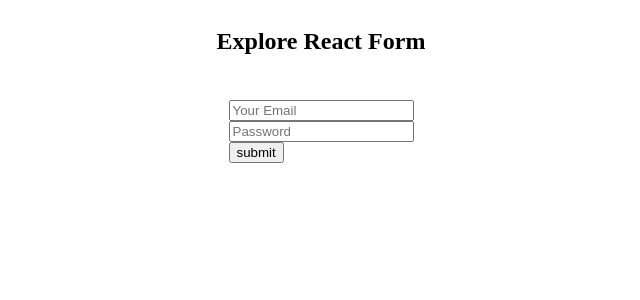
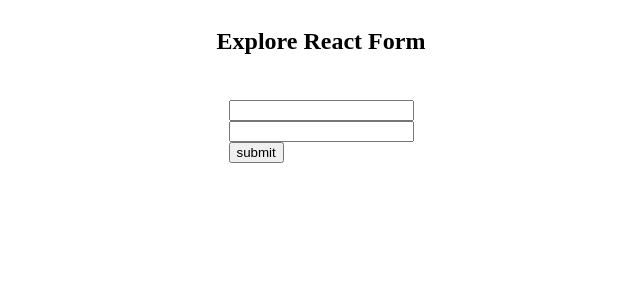
Before and after one commit to mdhafizulislam2004/Form_Data_Using_Submit, a React (Vite) app in the folder Access_Data/: page / in a window 1280 px wide. Shown: the top 300 px of the page, without its empty margins (319-959 px from the left). Built offline with nearby package versions, Linux system fonts and the light colour scheme.

Commit message:
Uncontrolle Section add

```diff
--- a/Access_Data/src/App.jsx
+++ b/Access_Data/src/App.jsx
@@ -1,6 +1,6 @@
 import './App.css'
-import ControlleField from './Components/ControlleField/ControlleField'
-// import UncontrolleField from './Components/UncontrolleField/UncontrolleField'
+// import ControlleField from './Components/ControlleField/ControlleField'
+import UncontrolleField from './Components/UncontrolleField/UncontrolleField'
 // import FormAction from './Components/FormAction/FormAction'
 // import SimpleForm from './Components/SimpleForm/SimpleForm'
 
@@ -14,8 +14,8 @@ function App() {
         </div>
       {/* <SimpleForm></SimpleForm> */}
       {/* <FormAction></FormAction> */}
-      <ControlleField></ControlleField>
-      {/* <UncontrolleField></UncontrolleField> */}
+      {/* <ControlleField></ControlleField> */}
+      <UncontrolleField></UncontrolleField>
       </section>
     </>
   )
--- a/Access_Data/src/Components/UncontrolleField/UncontrolleField.jsx
+++ b/Access_Data/src/Components/UncontrolleField/UncontrolleField.jsx
@@ -1,10 +1,25 @@
+import { useRef } from "react";
+
 const UncontrolleField = () => {
+
+
+    const emailRef=useRef("")
+    const PasswordRef=useRef("")
+
+    const hendaler=(e)=>{
+        e.preventDefault()
+        const email=emailRef.current.value;
+        const password=PasswordRef.current.value;
+        console.log(email,password);
+    }
+
+
     return (
         <div>
-            <form>
-                <input type="email" name="email" />
+            <form onSubmit={hendaler}>
+                <input type="email" ref={emailRef} name="email" />
                 <br />
-                <input type="password" name="password"/>
+                <input type="password" ref={PasswordRef} name="password"/>
                 <br />
                 <input type="submit" value="submit" />
             </form>
```
